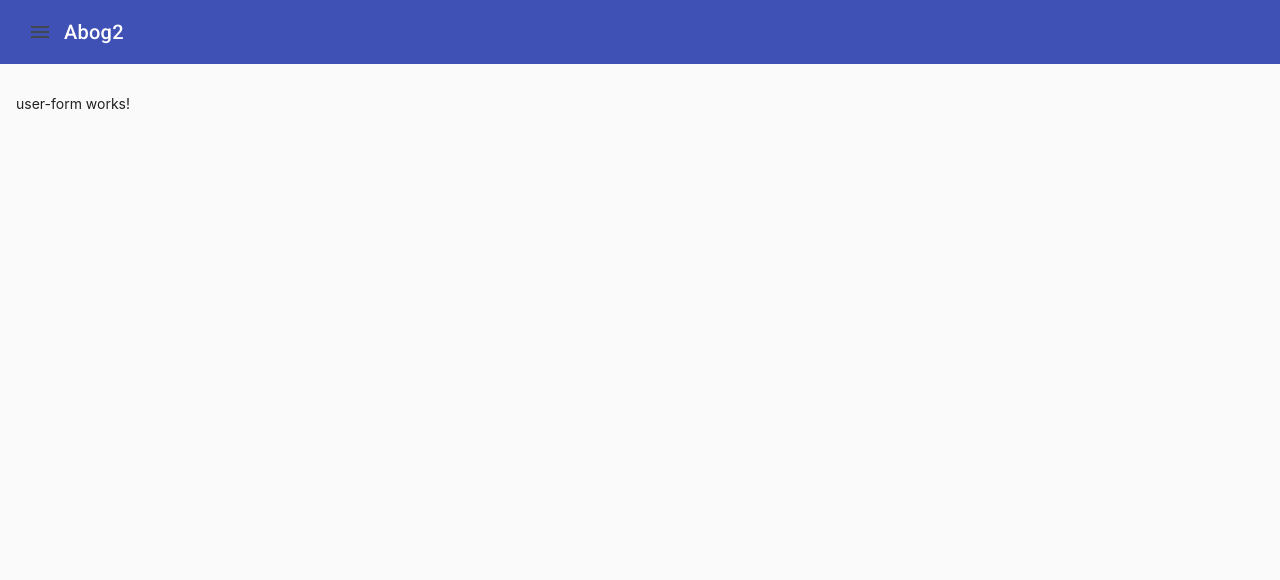
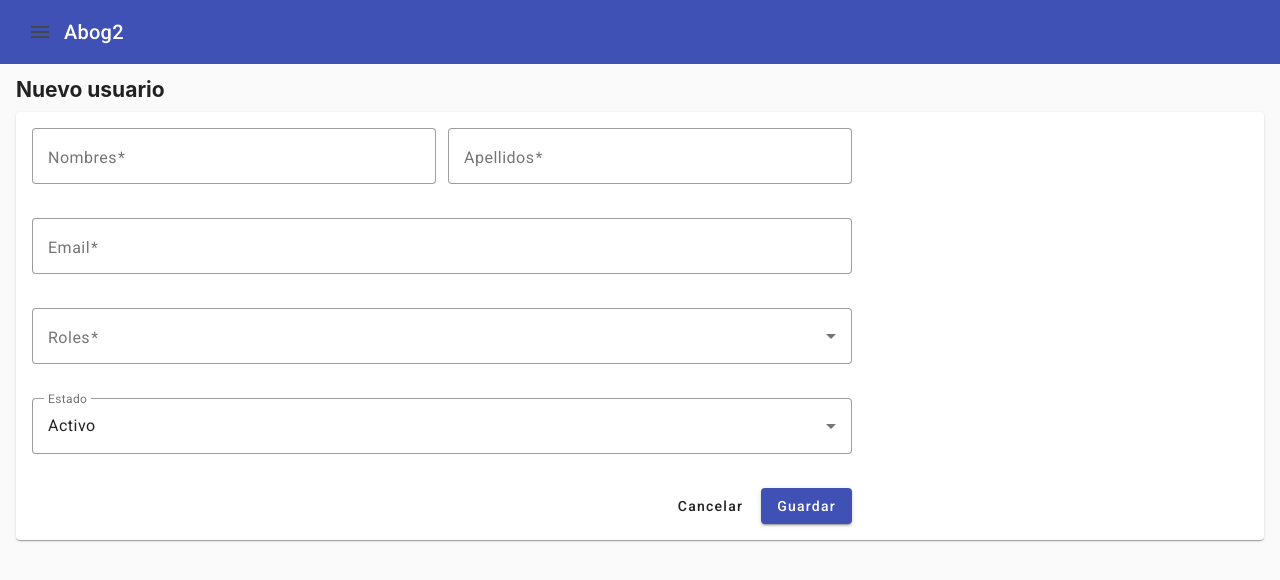
Before and after one commit to JuSeCaLe/AbogApp2, an Angular app: page /security/users/new in a window 1280 px wide. Shown: the top 580 px of the page. Built offline with nearby package versions, Linux system fonts and the light colour scheme; sample sign-in values are in the browser's storage.

Commit message:
Implement user form and users list features with validation and filtering

```diff
--- a/src/app/features/security/users/pages/user-form/user-form.html
+++ b/src/app/features/security/users/pages/user-form/user-form.html
@@ -1 +1,59 @@
-<p>user-form works!</p>
+<h2 style="margin:0 0 12px 0;">{{ isEdit ? 'Editar usuario' : 'Nuevo usuario' }}</h2>
+
+<mat-card>
+  <mat-card-content>
+    <form [formGroup]="form" style="display:grid; gap:12px; max-width:820px;">
+
+      <div style="display:grid; grid-template-columns:1fr 1fr; gap:12px;">
+        <mat-form-field appearance="outline">
+          <mat-label>Nombres</mat-label>
+          <input matInput formControlName="firstName" />
+          <mat-error *ngIf="firstNameCtrl?.touched && firstNameCtrl?.invalid">
+            Nombres es requerido (mín 2 caracteres)
+          </mat-error>
+        </mat-form-field>
+
+        <mat-form-field appearance="outline">
+          <mat-label>Apellidos</mat-label>
+          <input matInput formControlName="lastName" />
+          <mat-error *ngIf="lastNameCtrl?.touched && lastNameCtrl?.invalid">
+            Apellidos es requerido (mín 2 caracteres)
+          </mat-error>
+        </mat-form-field>
+      </div>
+
+      <mat-form-field appearance="outline">
+        <mat-label>Email</mat-label>
+        <input matInput formControlName="email" />
+        <mat-error *ngIf="emailCtrl?.touched && emailCtrl?.invalid">
+          Email inválido
+        </mat-error>
+      </mat-form-field>
+
+      <mat-form-field appearance="outline">
+        <mat-label>Roles</mat-label>
+        <mat-select formControlName="roleIds" multiple>
+          <mat-option *ngFor="let r of (roles$ | async) ?? []" [value]="r.id">
+            {{ r.name }}
+          </mat-option>
+        </mat-select>
+        <mat-error *ngIf="roleIdsCtrl?.touched && roleIdsCtrl?.invalid">
+          Selecciona al menos un rol
+        </mat-error>
+      </mat-form-field>
+
+      <mat-form-field appearance="outline">
+        <mat-label>Estado</mat-label>
+        <mat-select formControlName="active">
+          <mat-option [value]="true">Activo</mat-option>
+          <mat-option [value]="false">Inactivo</mat-option>
+        </mat-select>
+      </mat-form-field>
+
+      <div style="display:flex; gap:10px; justify-content:flex-end;">
+        <button mat-button type="button" (click)="cancel()">Cancelar</button>
+        <button mat-raised-button color="primary" type="button" (click)="save()">Guardar</button>
+      </div>
+    </form>
+  </mat-card-content>
+</mat-card>
--- a/src/app/features/security/users/pages/user-form/user-form.ts
+++ b/src/app/features/security/users/pages/user-form/user-form.ts
@@ -1,4 +1,12 @@
-import { Component } from '@angular/core';
+import { Component, OnInit } from '@angular/core';
+import { FormBuilder, FormGroup, Validators } from '@angular/forms';
+import { ActivatedRoute, Router } from '@angular/router';
+import { Observable } from 'rxjs';
+
+import { UsersService } from '../../../../../services/users.service';
+import { RolesService } from '../../../../../services/roles.service';
+import { User } from '../../../../../models/user.model';
+import { Role } from '../../../../../models/role.model';
 
 @Component({
   selector: 'app-user-form',
@@ -6,6 +14,74 @@ import { Component } from '@angular/core';
   templateUrl: './user-form.html',
   styleUrl: './user-form.css',
 })
-export class UserForm {
+export class UserForm implements OnInit {
+  id: string | null = null;
+  isEdit = false;
 
+  form!: FormGroup;
+  roles$!: Observable<Role[]>;
+
+  constructor(
+    private fb: FormBuilder,
+    private usersService: UsersService,
+    private rolesService: RolesService,
+    private route: ActivatedRoute,
+    private router: Router
+  ) {}
+
+  ngOnInit(): void {
+    this.form = this.fb.group({
+      firstName: ['', [Validators.required, Validators.minLength(2)]],
+      lastName: ['', [Validators.required, Validators.minLength(2)]],
+      email: ['', [Validators.required, Validators.email]],
+      roleIds: [[], [Validators.required]],
+      active: [true],
+    });
+
+    this.roles$ = this.rolesService.roles$;
+
+    this.id = this.route.snapshot.paramMap.get('id');
+    this.isEdit = !!this.id;
+
+    if (this.isEdit && this.id) {
+      const user: User | undefined = this.usersService.getById(this.id);
+      if (!user) {
+        this.router.navigate(['/security/users']);
+        return;
+      }
+      this.form.patchValue({
+        firstName: user.firstName,
+        lastName: user.lastName,
+        email: user.email,
+        roleIds: user.roleIds,
+        active: user.active,
+      });
+    }
+  }
+
+  get firstNameCtrl() { return this.form.get('firstName'); }
+  get lastNameCtrl() { return this.form.get('lastName'); }
+  get emailCtrl() { return this.form.get('email'); }
+  get roleIdsCtrl() { return this.form.get('roleIds'); }
+
+  save(): void {
+    if (this.form.invalid) {
+      this.form.markAllAsTouched();
+      return;
+    }
+
+    const value = this.form.getRawValue();
+
+    if (this.isEdit && this.id) {
+      this.usersService.update(this.id, value);
+    } else {
+      this.usersService.create(value);
+    }
+
+    this.router.navigate(['/security/users']);
+  }
+
+  cancel(): void {
+    this.router.navigate(['/security/users']);
+  }
 }
--- a/src/app/features/security/users/pages/users-list/users-list.html
+++ b/src/app/features/security/users/pages/users-list/users-list.html
@@ -1 +1,49 @@
-<p>users-list works!</p>
+<div style="display:flex; align-items:center; gap:12px; justify-content:space-between; margin-bottom:12px;">
+  <h2 style="margin:0;">Usuarios</h2>
+
+  <div style="display:flex; gap:12px; align-items:center;">
+    <mat-form-field appearance="outline" style="width:280px;">
+      <mat-label>Buscar</mat-label>
+      <input matInput [(ngModel)]="filter" placeholder="Nombre, email o rol">
+    </mat-form-field>
+
+    <button mat-raised-button color="primary" (click)="goNew()">
+      <mat-icon>add</mat-icon>
+      Nuevo usuario
+    </button>
+  </div>
+</div>
+
+<table mat-table [dataSource]="(rows$ | async) ?? []" class="mat-elevation-z1" style="width:100%;">
+
+  <ng-container matColumnDef="fullName">
+    <th mat-header-cell *matHeaderCellDef>Nombre</th>
+    <td mat-cell *matCellDef="let u">{{ u.firstName }} {{ u.lastName }}</td>
+  </ng-container>
+
+  <ng-container matColumnDef="email">
+    <th mat-header-cell *matHeaderCellDef>Email</th>
+    <td mat-cell *matCellDef="let u">{{ u.email }}</td>
+  </ng-container>
+
+  <ng-container matColumnDef="roles">
+    <th mat-header-cell *matHeaderCellDef>Roles</th>
+    <td mat-cell *matCellDef="let u">{{ u.roleNames }}</td>
+  </ng-container>
+
+  <ng-container matColumnDef="active">
+    <th mat-header-cell *matHeaderCellDef>Activo</th>
+    <td mat-cell *matCellDef="let u">{{ u.active ? 'Sí' : 'No' }}</td>
+  </ng-container>
+
+  <ng-container matColumnDef="actions">
+    <th mat-header-cell *matHeaderCellDef style="width:200px;">Acciones</th>
+    <td mat-cell *matCellDef="let u" style="display:flex; gap:8px;">
+      <button mat-stroked-button (click)="goEdit(u.id)">Editar</button>
+      <button mat-button (click)="toggle(u.id)">{{ u.active ? 'Inactivar' : 'Activar' }}</button>
+    </td>
+  </ng-container>
+
+  <tr mat-header-row *matHeaderRowDef="displayedColumns"></tr>
+  <tr mat-row *matRowDef="let row; columns: displayedColumns;"></tr>
+</table>
--- a/src/app/features/security/users/pages/users-list/users-list.ts
+++ b/src/app/features/security/users/pages/users-list/users-list.ts
@@ -1,4 +1,13 @@
-import { Component } from '@angular/core';
+import { Component, OnInit } from '@angular/core';
+import { Router } from '@angular/router';
+import { Observable, combineLatest, map } from 'rxjs';
+
+import { UsersService } from '../../../../../services/users.service';
+import { RolesService } from '../../../../../services/roles.service';
+import { User } from '../../../../../models/user.model';
+import { Role } from '../../../../../models/role.model';
+
+type UserRow = User & { roleNames: string };
 
 @Component({
   selector: 'app-users-list',
@@ -6,6 +15,48 @@ import { Component } from '@angular/core';
   templateUrl: './users-list.html',
   styleUrl: './users-list.css',
 })
-export class UsersList {
+export class UsersList implements OnInit {
+  filter = '';
 
+  users$!: Observable<User[]>;
+  roles$!: Observable<Role[]>;
+  rows$!: Observable<UserRow[]>;
+
+  displayedColumns: Array<'fullName' | 'email' | 'roles' | 'active' | 'actions'> =
+    ['fullName', 'email', 'roles', 'active', 'actions'];
+
+  constructor(
+    private usersService: UsersService,
+    private rolesService: RolesService,
+    private router: Router
+  ) {}
+
+  ngOnInit(): void {
+    this.users$ = this.usersService.users$;
+    this.roles$ = this.rolesService.roles$;
+
+    this.rows$ = combineLatest([this.users$, this.roles$]).pipe(
+      map(([users, roles]) => {
+        const roleMap = new Map(roles.map(r => [r.id, r.name]));
+        const q = this.filter.trim().toLowerCase();
+
+        const mapped = users.map(u => {
+          const roleNames = u.roleIds.map(id => roleMap.get(id)).filter(Boolean).join(', ');
+          return { ...u, roleNames: roleNames || '-' };
+        });
+
+        if (!q) return mapped;
+
+        return mapped.filter(r =>
+          `${r.firstName} ${r.lastName}`.toLowerCase().includes(q) ||
+          r.email.toLowerCase().includes(q) ||
+          r.roleNames.toLowerCase().includes(q)
+        );
+      })
+    );
+  }
+
+  goNew() { this.router.navigate(['/security/users/new']); }
+  goEdit(id: string) { this.router.navigate(['/security/users', id]); }
+  toggle(id: string) { this.usersService.toggleActive(id); }
 }
```
